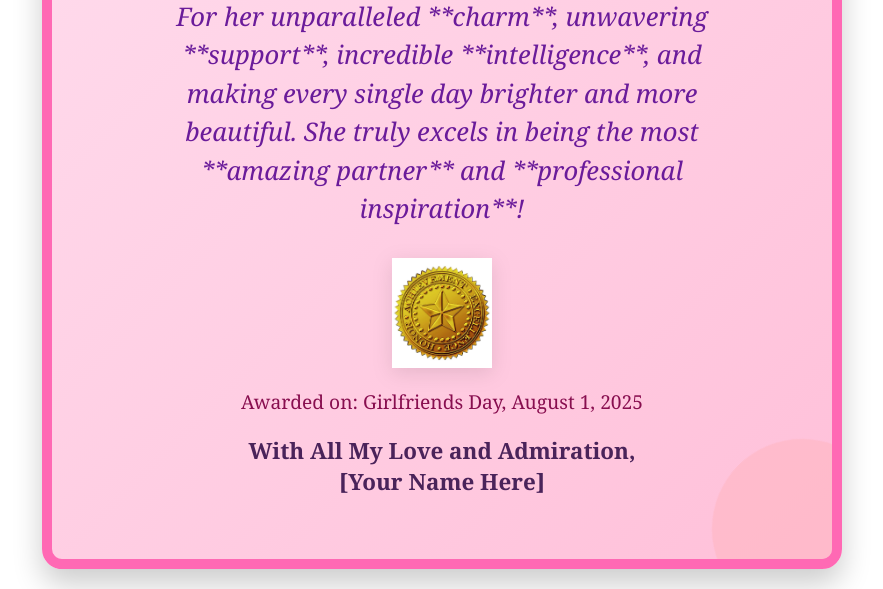
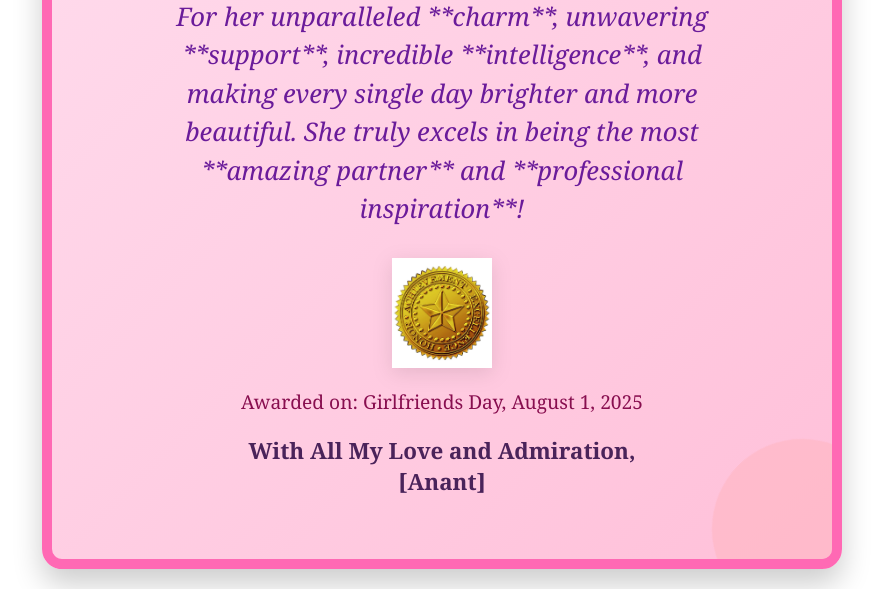
Before and after one commit to Anant1102/Bhav, a plain HTML site: page certificate.html in a window 1280 px wide. Shown: the part 423-1012 px from the top of the page, without its empty margins (198-1081 px from the left). Drawn offline with Linux system fonts and the light colour scheme.

Commit message:
Update certificate.html

```diff
--- a/certificate.html
+++ b/certificate.html
@@ -190,7 +190,7 @@
         <img src="certificate_seal.png" alt="Official Heart Seal" class="seal">
 
         <p class="date">Awarded on: Girlfriends Day, August 1, 2025</p>
-        <p class="signature">With All My Love and Admiration,<br>[Your Name Here]</p>
+        <p class="signature">With All My Love and Admiration,<br>[Anant]</p>
     </div>
 
 </body>
```
